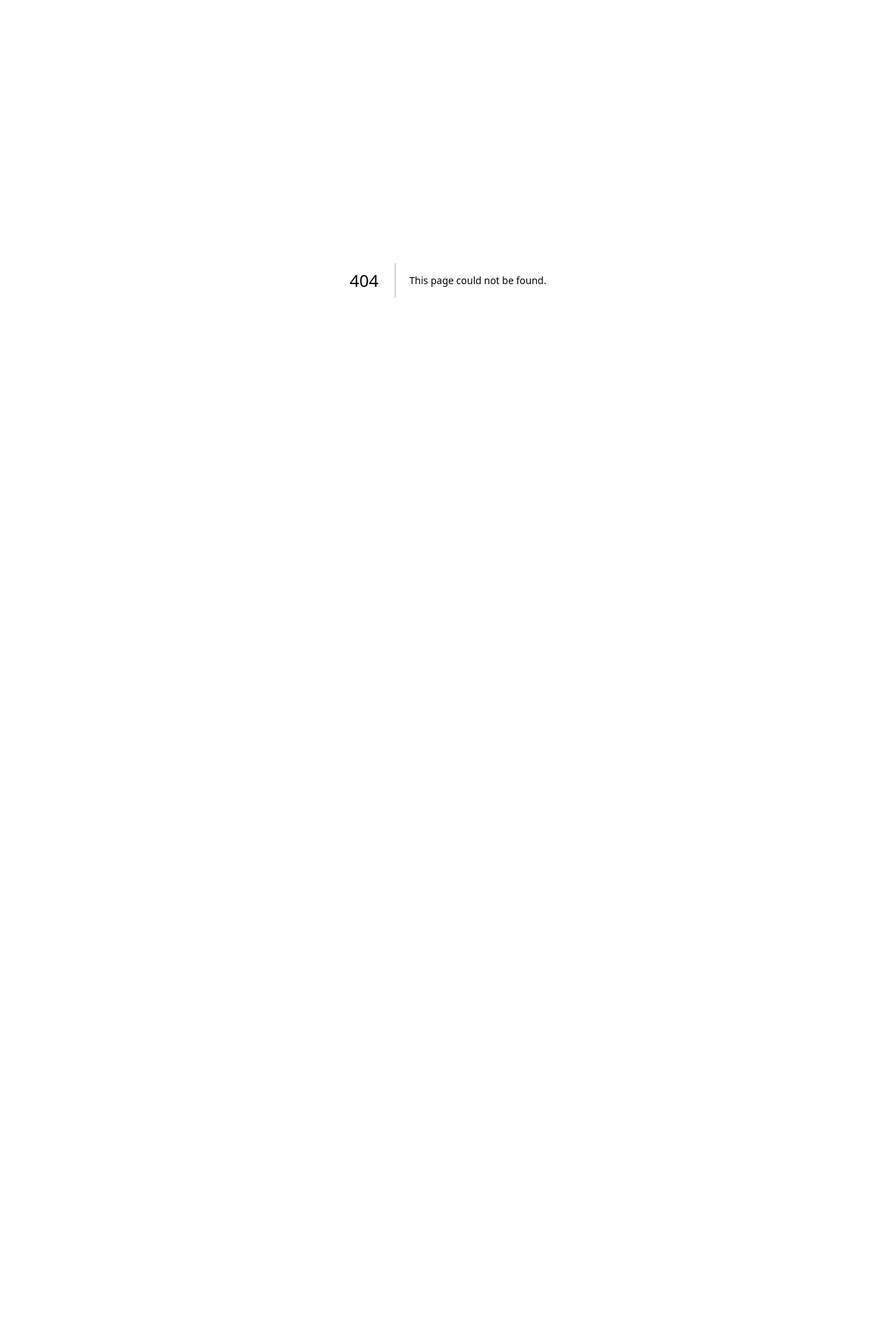
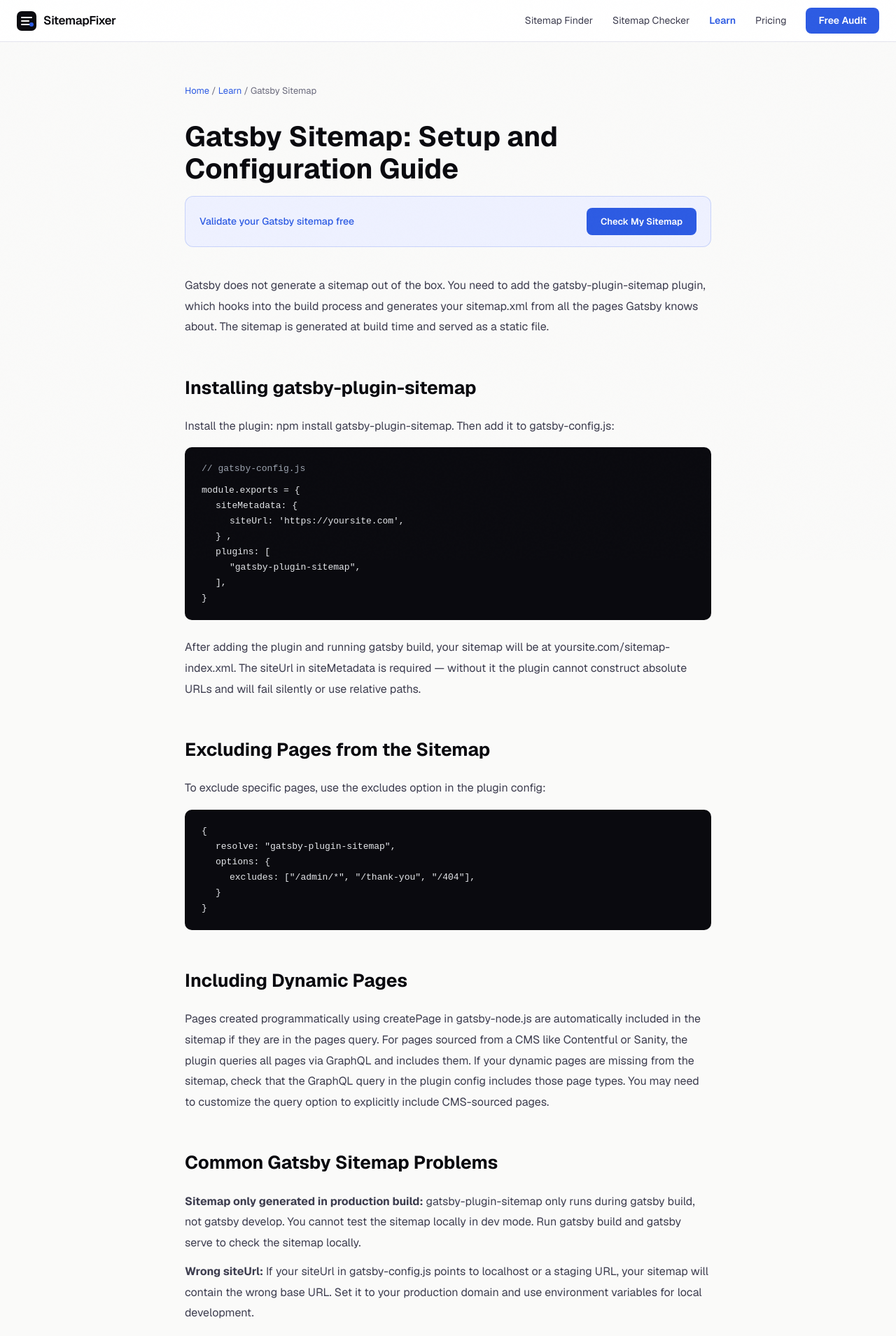
Before and after one commit to Watermelon-Coctail-Bar/sitemap-fixer, a Next.js app: page /learn/gatsby-sitemap in a window 1280 px wide. Before the commit this address had no page. Shown: the top 1909 px of the page at 70% size. Before the commit the page ends 800 px from the top, so only its background shows below. Built offline with nearby package versions, Linux system fonts and the light colour scheme.

Commit message:
Create page.tsx

```diff
--- /dev/null
+++ b/src/app/learn/gatsby-sitemap/page.tsx
@@ -0,0 +1,64 @@
+import type { Metadata } from 'next';
+export const metadata: Metadata = {
+  title: 'Gatsby Sitemap: How to Generate and Configure It | SitemapFixer',
+  description: "Gatsby doesn't include a sitemap by default. Here is how to add gatsby-plugin-sitemap, configure it for dynamic content, and fix common issues.",
+  alternates: { canonical: 'https://sitemapfixer.com/learn/gatsby-sitemap' },
+};
+export default function Page() {
+  return (
+    <div style={{ maxWidth: 800, margin: '0 auto', padding: '60px 24px' }}>
+      <nav style={{ fontSize: 13, color: '#6b6b7d', marginBottom: 32 }}>
+        <a href="/" style={{ color: '#2d5be3', textDecoration: 'none' }}>Home</a>{' / '}
+        <a href="/learn" style={{ color: '#2d5be3', textDecoration: 'none' }}>Learn</a>{' / '}
+        <span>Gatsby Sitemap</span>
+      </nav>
+      <h1 style={{ fontSize: 40, fontWeight: 700, color: '#0a0a0f', marginBottom: 16, lineHeight: 1.15 }}>Gatsby Sitemap: Setup and Configuration Guide</h1>
+      <div style={{ background: '#eef1ff', border: '1px solid rgba(45,91,227,0.2)', borderRadius: 12, padding: '16px 20px', marginBottom: 40, display: 'flex', alignItems: 'center', justifyContent: 'space-between', gap: 16 }}>
+        <span style={{ fontSize: 14, color: '#2d5be3', fontWeight: 500 }}>Validate your Gatsby sitemap free</span>
+        <a href="/" style={{ background: '#2d5be3', color: 'white', padding: '10px 20px', borderRadius: 8, textDecoration: 'none', fontWeight: 600, fontSize: 13 }}>Check My Sitemap</a>
+      </div>
+      <div style={{ fontSize: 16, color: '#3d3d4f', lineHeight: 1.85 }}>
+        <p style={{ marginBottom: 24 }}>Gatsby does not generate a sitemap out of the box. You need to add the gatsby-plugin-sitemap plugin, which hooks into the build process and generates your sitemap.xml from all the pages Gatsby knows about. The sitemap is generated at build time and served as a static file.</p>
+
+        <h2 style={{ fontSize: 26, fontWeight: 700, color: '#0a0a0f', marginTop: 48, marginBottom: 16 }}>Installing gatsby-plugin-sitemap</h2>
+        <p style={{ marginBottom: 16 }}>Install the plugin: npm install gatsby-plugin-sitemap. Then add it to gatsby-config.js:</p>
+        <div style={{ background: '#0a0a0f', borderRadius: 10, padding: '20px 24px', marginBottom: 24, fontFamily: 'monospace', fontSize: 13, color: '#e5e7eb', lineHeight: 1.7, overflowX: 'auto' }}>
+          <div style={{ color: '#9ca3af', marginBottom: 8 }}>// gatsby-config.js</div>
+          <div>module.exports = {"{"}</div>
+          <div style={{ paddingLeft: 20 }}>siteMetadata: {"{"}</div>
+          <div style={{ paddingLeft: 40 }}>siteUrl: {"'https://yoursite.com'"},</div>
+          <div style={{ paddingLeft: 20 }}>{"}"} ,</div>
+          <div style={{ paddingLeft: 20 }}>plugins: [</div>
+          <div style={{ paddingLeft: 40 }}>"gatsby-plugin-sitemap",</div>
+          <div style={{ paddingLeft: 20 }}>],</div>
+          <div>{"}"}</div>
+        </div>
+        <p style={{ marginBottom: 24 }}>After adding the plugin and running gatsby build, your sitemap will be at yoursite.com/sitemap-index.xml. The siteUrl in siteMetadata is required — without it the plugin cannot construct absolute URLs and will fail silently or use relative paths.</p>
+
+        <h2 style={{ fontSize: 26, fontWeight: 700, color: '#0a0a0f', marginTop: 48, marginBottom: 16 }}>Excluding Pages from the Sitemap</h2>
+        <p style={{ marginBottom: 16 }}>To exclude specific pages, use the excludes option in the plugin config:</p>
+        <div style={{ background: '#0a0a0f', borderRadius: 10, padding: '20px 24px', marginBottom: 24, fontFamily: 'monospace', fontSize: 13, color: '#e5e7eb', lineHeight: 1.7, overflowX: 'auto' }}>
+          <div>{"{"}</div>
+          <div style={{ paddingLeft: 20 }}>resolve: "gatsby-plugin-sitemap",</div>
+          <div style={{ paddingLeft: 20 }}>options: {"{"}</div>
+          <div style={{ paddingLeft: 40 }}>excludes: ["/admin/*", "/thank-you", "/404"],</div>
+          <div style={{ paddingLeft: 20 }}>{"}"}</div>
+          <div>{"}"}</div>
+        </div>
+
+        <h2 style={{ fontSize: 26, fontWeight: 700, color: '#0a0a0f', marginTop: 48, marginBottom: 16 }}>Including Dynamic Pages</h2>
+        <p style={{ marginBottom: 24 }}>Pages created programmatically using createPage in gatsby-node.js are automatically included in the sitemap if they are in the pages query. For pages sourced from a CMS like Contentful or Sanity, the plugin queries all pages via GraphQL and includes them. If your dynamic pages are missing from the sitemap, check that the GraphQL query in the plugin config includes those page types. You may need to customize the query option to explicitly include CMS-sourced pages.</p>
+
+        <h2 style={{ fontSize: 26, fontWeight: 700, color: '#0a0a0f', marginTop: 48, marginBottom: 16 }}>Common Gatsby Sitemap Problems</h2>
+        <p style={{ marginBottom: 12 }}><strong>Sitemap only generated in production build:</strong> gatsby-plugin-sitemap only runs during gatsby build, not gatsby develop. You cannot test the sitemap locally in dev mode. Run gatsby build and gatsby serve to check the sitemap locally.</p>
+        <p style={{ marginBottom: 12 }}><strong>Wrong siteUrl:</strong> If your siteUrl in gatsby-config.js points to localhost or a staging URL, your sitemap will contain the wrong base URL. Set it to your production domain and use environment variables for local development.</p>
+        <p style={{ marginBottom: 24 }}><strong>Plugin version mismatch:</strong> gatsby-plugin-sitemap v5+ (for Gatsby v4+) has a different API than earlier versions. If you upgraded Gatsby, check the plugin documentation for API changes — the output file changed from sitemap.xml to sitemap-index.xml in v5.</p>
+      </div>
+      <div style={{ background: '#0a0a0f', borderRadius: 12, padding: '32px', textAlign: 'center', marginTop: 56 }}>
+        <div style={{ fontSize: 20, fontWeight: 700, color: 'white', marginBottom: 8 }}>Validate your Gatsby sitemap</div>
+        <div style={{ color: '#9999aa', marginBottom: 20, fontSize: 14 }}>Free — checks every URL in 60 seconds</div>
+        <a href="/" style={{ background: 'white', color: '#0a0a0f', padding: '14px 28px', borderRadius: 8, textDecoration: 'none', fontWeight: 700 }}>Check My Sitemap Free</a>
+      </div>
+    </div>
+  );
+}
```
